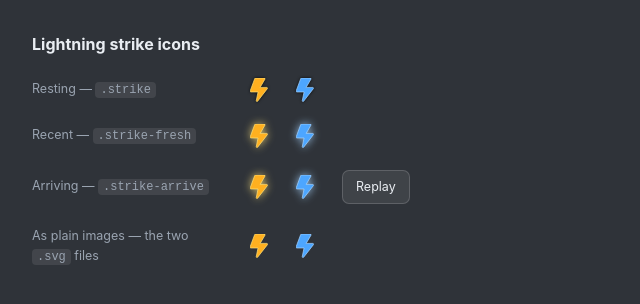
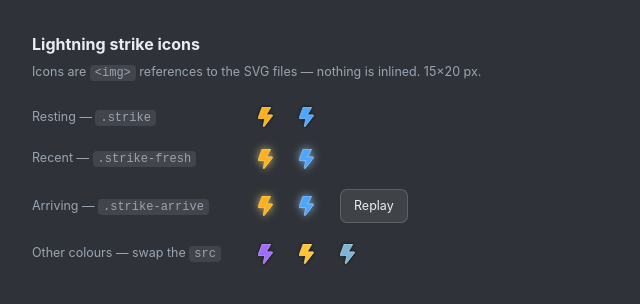
Before and after one commit to poporetto/lightning-map-prototype, a plain HTML site: page docs/strike-icons/index.html in a window 1280 px wide. Both pictures are taken after a click on the button "Replay". Shown: the whole page, without its empty margins (0-640 px from the left). Drawn offline with Linux system fonts and the light colour scheme.

Commit message:
Render strike icons as <img>, and size them 15x20
Icons are now <img> references to the files in strike-icons/ rather than inlined
SVG, across both the map and the standalone pack. Markers are 15x20, keeping the
artwork's 23:31 proportions.

CSS cannot reach the path inside an <img>, which costs two things and both are
handled rather than dropped:

- Recolouring means swapping the file, so there is one SVG per colour and the
  palette switcher repoints every src. Verified all three schemes swap both the
  markers and the legend swatches; the files are cached so it adds no requests.
- The white-hot flash is now a separate white layer clipped to the glyph
  silhouette by lightning-mask.svg, inside the same wrapper as the <img> so the
  drop animation carries both together.

The halo and shadow needed no change - drop-shadow follows an image's alpha, so
it still traces the bolt outline.

Also gives .strike-marker an explicit size: Leaflet sizes the outer icon from
iconSize, but the new absolutely-positioned glyph had no box to resolve against
and collapsed to 0x0.

Verified: 625 markers, no broken images, all 15x20; arrival rings still land
pixel-exact on each strike's coordinate for both types; 65 markers holding the
halo against 566 at rest.

Co-Authored-By: Claude Opus 5 <noreply@anthropic.com>

```diff
--- a/docs/strike-icons/index.html
+++ b/docs/strike-icons/index.html
@@ -8,9 +8,10 @@
 <style>
   body { margin:0; padding:32px; background:#2f3339; color:#e9edf2;
     font:14px/1.6 -apple-system, BlinkMacSystemFont, "Segoe UI", Inter, sans-serif; }
-  h1 { font-size:16px; margin:0 0 20px; }
-  .row { display:flex; align-items:center; gap:28px; margin-bottom:22px; }
-  .row .label { width:190px; color:#9aa4b1; font-size:12.5px; }
+  h1 { font-size:16px; margin:0 0 4px; }
+  p  { margin:0 0 24px; color:#9aa4b1; font-size:12.5px; }
+  .row { display:flex; align-items:center; gap:26px; margin-bottom:20px; }
+  .row .label { width:200px; color:#9aa4b1; font-size:12.5px; }
   button { background:rgba(255,255,255,.08); color:#e9edf2;
     border:1px solid rgba(255,255,255,.16); border-radius:7px;
     padding:6px 13px; font:inherit; font-size:12.5px; cursor:pointer; }
@@ -20,49 +21,46 @@
 <body>
 
 <h1>Lightning strike icons</h1>
+<p>Icons are <code>&lt;img&gt;</code> references to the SVG files — nothing is inlined. 15&times;20&nbsp;px.</p>
 
 <div class="row">
   <span class="label">Resting — <code>.strike</code></span>
-  <span class="strike strike-orange"><svg viewBox="0 0 23 31"><path/></svg></span>
-  <span class="strike strike-blue"><svg viewBox="0 0 23 31"><path/></svg></span>
+  <span class="strike strike-orange"><span class="strike-glyph"><img src="lightning-orange.svg" alt="Cloud-to-ground strike"></span></span>
+  <span class="strike strike-blue"><span class="strike-glyph"><img src="lightning-blue.svg" alt="Intra-cloud strike"></span></span>
 </div>
 
 <div class="row">
   <span class="label">Recent — <code>.strike-fresh</code></span>
-  <span class="strike strike-orange strike-fresh"><svg viewBox="0 0 23 31"><path/></svg></span>
-  <span class="strike strike-blue strike-fresh"><svg viewBox="0 0 23 31"><path/></svg></span>
+  <span class="strike strike-orange strike-fresh"><span class="strike-glyph"><img src="lightning-orange.svg" alt=""></span></span>
+  <span class="strike strike-blue strike-fresh"><span class="strike-glyph"><img src="lightning-blue.svg" alt=""></span></span>
 </div>
 
 <div class="row">
   <span class="label">Arriving — <code>.strike-arrive</code></span>
-  <span class="strike strike-orange" id="a"><span class="strike-ring"></span><svg viewBox="0 0 23 31"><path/></svg></span>
-  <span class="strike strike-blue" id="b"><span class="strike-ring"></span><svg viewBox="0 0 23 31"><path/></svg></span>
+  <span class="strike strike-orange" id="a"><span class="strike-ring"></span><span class="strike-glyph"><img src="lightning-orange.svg" alt=""></span></span>
+  <span class="strike strike-blue" id="b"><span class="strike-ring"></span><span class="strike-glyph"><img src="lightning-blue.svg" alt=""></span></span>
   <button id="play">Replay</button>
 </div>
 
 <div class="row">
-  <span class="label">As plain images — the two <code>.svg</code> files</span>
-  <img src="lightning-orange.svg" alt="Cloud-to-ground strike" width="18">
-  <img src="lightning-blue.svg" alt="Intra-cloud strike" width="18">
+  <span class="label">Other colours — swap the <code>src</code></span>
+  <span class="strike strike-purple"><span class="strike-glyph"><img src="lightning-purple.svg" alt="Intra-cloud strike, purple"></span></span>
+  <span class="strike strike-amber"><span class="strike-glyph"><img src="lightning-amber.svg" alt="Cloud-to-ground strike, amber"></span></span>
+  <span class="strike strike-steel"><span class="strike-glyph"><img src="lightning-steel.svg" alt="Intra-cloud strike, steel"></span></span>
 </div>
 
 <script>
-/* One shared path, filled into every inline <svg> on the page. Inline is what
-   lets the CSS animate the fill for the white-hot flash. */
-const D = 'M18.3193 0H6.95469C6.5366 0 6.16264 0.260099 6.01717 0.652067L0.0632346 16.6952C-0.179191 17.3484 0.303992 18.0431 1.00075 18.0431H10.277L7.94665 29.2503C7.73063 30.2892 9.06821 30.905 9.717 30.0653L22.3178 13.7581C22.8257 13.1008 22.3572 12.1466 21.5265 12.1466H12.9558L19.1824 1.50502C19.5725 0.838366 19.0917 0 18.3193 0Z';
-document.querySelectorAll('.strike svg path').forEach(p => p.setAttribute('d', D));
-
 /* Add .strike-arrive to animate; remove it on animationend and the icon settles
    into whatever state it is left in. */
 function arrive(el) {
-  el.classList.remove('strike-arrive');
-  void el.offsetWidth;                       // restart the animation
+  el.classList.remove('strike-arrive', 'strike-fresh');
+  void el.offsetWidth;                        // restart the animation
   el.classList.add('strike-arrive');
   el.addEventListener('animationend', function done(ev) {
     if (ev.animationName !== 'strike-bloom') return;
     el.removeEventListener('animationend', done);
     el.classList.remove('strike-arrive');
-    el.classList.add('strike-fresh');         // hand over to the static halo
+    el.classList.add('strike-fresh');          // hand over to the static halo
   });
 }
 const play = () => ['a', 'b'].forEach(id => arrive(document.getElementById(id)));
--- a/docs/strike-icons/strike-icons.css
+++ b/docs/strike-icons/strike-icons.css
@@ -1,34 +1,42 @@
 /* ============================================================================
    Lightning strike icons — standalone styling
    ----------------------------------------------------------------------------
-   Self-contained: no build step, no dependencies, nothing outside this file.
+   Self-contained: no build step, no dependencies, nothing outside this folder.
 
    Markup, per strike:
 
      <span class="strike strike-orange">
        <span class="strike-ring"></span>
-       <svg viewBox="0 0 23 31"><path d="…"/></svg>
+       <span class="strike-glyph"><img src="lightning-orange.svg" alt=""></span>
      </span>
 
-   Add classes to change state:
-     .strike-fresh    static halo   — hold it while the strike is recent
-     .strike-arrive   arrival       — add once on arrival, remove on animationend
+   State classes:
+     .strike-fresh    static halo — hold it while the strike is recent
+     .strike-arrive   arrival     — add once, remove on animationend
 
-   The <svg> must be INLINE in the HTML, not an <img src="lightning-orange.svg">.
-   The white-hot flash animates the path's fill, and CSS cannot reach inside an
-   image. The two .svg files in this folder have their colours baked in for use
-   as plain images where no animation is needed.
+   ---- Why the extra .strike-glyph wrapper ----
+   The icon is an <img>, so CSS cannot reach the path inside it: fill and stroke
+   are fixed by the file. Two things fall out of that.
+
+   1. The white-hot arrival flash is painted as a separate white layer on top,
+      masked to the glyph's silhouette by lightning-mask.svg. It has to sit
+      inside the same wrapper as the <img> so the drop animation moves both
+      together.
+   2. Recolouring means swapping the file. Change the <img src> — there is one
+      SVG per colour in this folder.
+
+   The halo and shadow are drop-shadow filters, which DO work on an <img>
+   because they follow its alpha channel.
    ========================================================================= */
 
 .strike {
-  /* Palette. Override these on .strike (or any ancestor) for other colours. */
-  --c:     #ffb020;                    /* body   */
-  --c2:    #ffe27a;                    /* rim    */
-  --halo:  rgba(255, 226, 122, .8);    /* glow while fresh */
+  /* Rim and halo only. The body colour lives in the SVG file itself. */
+  --c2:   #ffe27a;                     /* ring stroke      */
+  --halo: rgba(255, 226, 122, .8);     /* glow while fresh */
 
-  /* 23:31 is the artwork's aspect ratio — keep it or the glyph letterboxes. */
-  --w: 18px;
-  --h: 24px;
+  /* 23:31 is the artwork's aspect ratio — 15x20 keeps it, near enough. */
+  --w: 15px;
+  --h: 20px;
 
   position: relative;
   display: inline-block;
@@ -36,31 +44,42 @@
   height: var(--h);
 }
 
-.strike-orange { --c: #ffb020; --c2: #ffe27a; --halo: rgba(255, 226, 122, .8); }
-.strike-blue   { --c: #4da6ff; --c2: #a8d5ff; --halo: rgba(168, 213, 255, .8); }
+.strike-orange { --c2: #ffe27a; --halo: rgba(255, 226, 122, .8); }
+.strike-blue   { --c2: #a8d5ff; --halo: rgba(168, 213, 255, .8); }
+.strike-purple { --c2: #d7bcff; --halo: rgba(215, 188, 255, .8); }
+.strike-amber  { --c2: #fff0b8; --halo: rgba(255, 240, 184, .9); }
+.strike-steel  { --c2: #cfe4f2; --halo: rgba(207, 228, 242, .7); }
 
-.strike svg {
-  width: 100%; height: 100%; display: block;
+.strike-glyph {
+  position: absolute; inset: 0;
   filter: drop-shadow(0 0 1.5px rgba(0, 0, 0, .85));
   /* Eases every handover between arrival, halo and rest so none of them pops. */
   transition: filter .45s ease-out;
 }
-.strike svg path {
-  fill: var(--c); stroke: var(--c2); stroke-width: .9;
-  stroke-linejoin: round; stroke-linecap: round;
+.strike-glyph img { width: 100%; height: 100%; display: block; }
+
+/* The white flash. A solid white layer clipped to the glyph's silhouette, since
+   the <img>'s own colours cannot be animated. Lives inside .strike-glyph so the
+   drop animation carries it along with the icon. */
+.strike-glyph::after {
+  content: ""; position: absolute; inset: 0;
+  background: #fff; opacity: 0; pointer-events: none;
+  -webkit-mask: url(lightning-mask.svg) center / contain no-repeat;
+          mask: url(lightning-mask.svg) center / contain no-repeat;
 }
 
 /* Scale from the point the strike actually hits, so it holds still while the
-   glyph grows. Orange is a ground strike, so it is anchored at the bolt tip. */
-.strike-orange svg { transform-origin: 50% 100%; }
-.strike-blue   svg { transform-origin: 50% 50%; }
+   glyph grows. Orange and amber are ground strikes, anchored at the bolt tip. */
+.strike-glyph { transform-origin: 50% 50%; }
+.strike-orange .strike-glyph,
+.strike-amber  .strike-glyph { transform-origin: 50% 100%; }
 
 /* ---------------------------------------------------------------------------
    The state — held, unanimated, while a strike is recent.
    Opacity alone cannot express recency: if you fade strikes by age, the top of
    that ramp is flat, so the newest and the nearly-expired look identical.
    ------------------------------------------------------------------------ */
-.strike-fresh svg { filter: drop-shadow(0 0 4px var(--halo)); }
+.strike-fresh .strike-glyph { filter: drop-shadow(0 0 4px var(--halo)); }
 
 /* ---------------------------------------------------------------------------
    The moment — fires once, on arrival. About 2.9s end to end.
@@ -71,26 +90,27 @@
 /* The ring expands from the strike point, so it is anchored to the bolt tip for
    ground strikes and to the centre for cloud strikes: a ground strike terminates
    on the ground, an intra-cloud discharge does not. That assumes the two are
-   positioned the way the map positions them — tip on the coordinate for orange,
-   glyph centre on the coordinate for blue. Laid out side by side on a shared
+   positioned the way a map positions them — tip on the coordinate for ground,
+   glyph centre on the coordinate for cloud. Laid out side by side on a shared
    baseline instead, the two rings will sit at visibly different heights. */
 .strike-ring {
-  position: absolute; left: 50%; top: 100%;
+  position: absolute; left: 50%; top: 50%;
   width: 12px; height: 12px; margin: -6px 0 0 -6px;
   border-radius: 50%; border: 2px solid var(--c2);
   opacity: 0; pointer-events: none;
 }
-.strike-blue .strike-ring { top: 50%; }
+.strike-orange .strike-ring,
+.strike-amber  .strike-ring { top: 100%; }
 
-/* The drop rides on the <svg>, not the wrapper, so the ring stays pinned to the
-   strike point instead of being dragged down with the glyph. Two animations on
-   one element is fine — they touch different properties. */
-.strike-arrive svg {
+/* The drop rides on .strike-glyph, not the outer wrapper, so the ring stays
+   pinned to the strike point instead of being dragged down with the icon. Two
+   animations on one element is fine — they touch different properties. */
+.strike-arrive .strike-glyph {
   animation: strike-drop 1.0s cubic-bezier(.22, 1, .36, 1) both,
              strike-bloom 2.9s ease-out both;
 }
+.strike-arrive .strike-glyph::after { animation: strike-flash 2.4s ease-out both; }
 .strike-arrive .strike-ring { animation: strike-shock 2.9s cubic-bezier(.15, .7, .3, 1) both; }
-.strike-arrive svg path     { animation: strike-cool 2.4s ease-out both; }
 
 /* Falls a few pixels into place as it lands — enough to read as downward
    motion, not so much that it looks like the marker is in the wrong spot. */
@@ -100,13 +120,13 @@
   55%  { transform: translateY(0) scale(1.06); }
   100% { transform: translateY(0) scale(1); opacity: 1; }
 }
+@keyframes strike-flash {
+  0%, 24% { opacity: 1; }
+  100%    { opacity: 0; }
+}
 @keyframes strike-shock {
   0%   { transform: scale(.4); opacity: .95; border-width: 2px; }
   100% { transform: scale(6); opacity: 0; border-width: .5px; }
-}
-@keyframes strike-cool {
-  0%, 24% { fill: #fff; stroke: #fff; }
-  100%    { fill: var(--c); stroke: var(--c2); }
 }
 @keyframes strike-bloom {
   0%        { filter: drop-shadow(0 0 10px rgba(255, 255, 255, 1)); }
@@ -116,9 +136,10 @@
 
 /* No arrival animation, but the halo still applies — it is state, not motion. */
 @media (prefers-reduced-motion: reduce) {
-  .strike-arrive svg,
-  .strike-arrive svg path,
+  .strike-arrive .strike-glyph,
+  .strike-arrive .strike-glyph::after,
   .strike-arrive .strike-ring { animation: none; }
-  .strike-arrive svg { transform: none; opacity: 1; }
+  .strike-arrive .strike-glyph { transform: none; opacity: 1; }
+  .strike-arrive .strike-glyph::after { opacity: 0; }
   .strike-arrive .strike-ring { display: none; }
 }
--- a/docs/styles.css
+++ b/docs/styles.css
@@ -126,7 +126,7 @@ html, body {
 .legend-item { display: flex; align-items: center; gap: 9px; font-size: 12.5px; margin-bottom: 7px; }
 .legend-item em { font-style: normal; color: var(--muted); font-variant-numeric: tabular-nums; }
 .legend-icon { width: 16px; height: 16px; display: inline-flex; }
-.legend-icon .strike-marker { width: 100%; height: 100%; display: block; }
+.legend-icon img { width: 100%; height: 100%; display: block; }
 
 .age-ramp { display: flex; gap: 4px; }
 .age-ramp + .age-ramp { margin-top: 4px; }
@@ -204,24 +204,48 @@ html, body {
   padding: 4px 6px; font: inherit; font-size: 12px; cursor: pointer;
 }
 
-/* ---------- strike markers ---------- */
-.strike-marker { position: relative; will-change: opacity, transform; }
-.strike-marker svg {
-  width: 100%; height: 100%; display: block;
+/* ---------- strike markers ----------
+   The glyph is an <img> pointing at a file in strike-icons/, so CSS cannot
+   reach the path inside it — fill and stroke are fixed by the file. Two
+   consequences: the white arrival flash is a separate white layer masked to the
+   glyph silhouette, and switching palette means swapping the img src (app.js
+   does that). The halo and shadow are drop-shadow filters, which do work on an
+   <img> because they follow its alpha. ---- */
+/* Leaflet sizes the outer .strike-icon from iconSize; this fills it, so the
+   absolutely-positioned glyph below has a box to resolve inset: 0 against. */
+.strike-marker { position: relative; width: 100%; height: 100%; will-change: opacity; }
+.strike-cg { --c2: var(--cg-hi); --halo: var(--cg-halo); }
+.strike-ic { --c2: var(--ic-hi); --halo: var(--ic-halo); }
+
+.strike-glyph {
+  position: absolute; inset: 0;
   filter: drop-shadow(0 0 1.5px rgba(0, 0, 0, .85));
   /* Softens every handover between the arrival, the halo and the resting
      shadow, so none of the three swaps reads as a pop. */
   transition: filter .45s ease-out;
+  will-change: transform, filter;
 }
-.strike-marker svg path {
-  fill: var(--c); stroke: var(--c2); stroke-width: .9;
-  stroke-linejoin: round; stroke-linecap: round;
+.strike-glyph img { width: 100%; height: 100%; display: block; }
+
+/* The white flash: a solid white layer clipped to the glyph's silhouette, since
+   the img's own colours cannot be animated. Inside .strike-glyph so the drop
+   animation carries it along with the icon. */
+.strike-glyph::after {
+  content: ""; position: absolute; inset: 0;
+  background: #fff; opacity: 0; pointer-events: none;
+  -webkit-mask: url(strike-icons/lightning-mask.svg) center / contain no-repeat;
+          mask: url(strike-icons/lightning-mask.svg) center / contain no-repeat;
 }
-.strike-cg { --c: var(--cg); --c2: var(--cg-hi); --halo: var(--cg-halo); }
-.strike-ic { --c: var(--ic); --c2: var(--ic-hi); --halo: var(--ic-halo); }
+
+/* Scale from the point the strike actually hits, so it stays put while the
+   glyph grows: the tip for cloud-to-ground, the centre for intra-cloud. */
+.strike-cg .strike-glyph { transform-origin: 50% 100%; }
+.strike-ic .strike-glyph { transform-origin: 50% 50%; }
 
 /* The shockwave ring expands from the strike point itself, so it is anchored to
-   the bolt tip for cloud-to-ground and to the centre for intra-cloud. */
+   the bolt tip for cloud-to-ground and to the centre for intra-cloud. Each type
+   is positioned on its coordinate differently, so both rings end up centred on
+   the strike. */
 .strike-ring {
   position: absolute; left: 50%; top: 100%;
   width: 12px; height: 12px; margin: -6px 0 0 -6px;
@@ -232,20 +256,12 @@ html, body {
 
 /* ---- the moment ----
    Fires once, on strikes landing at the newest timestamp. ---- */
-/* The drop rides on the <svg>, not the wrapper, so the ring below stays pinned
-   to the strike point instead of being dragged down with the glyph. Two
-   animations on one element is fine here — they touch different properties. */
-.strike-arrive svg {
+.strike-arrive .strike-glyph {
   animation: strike-drop 1.0s cubic-bezier(.22, 1, .36, 1) both,
              strike-bloom 2.9s ease-out both;
 }
+.strike-arrive .strike-glyph::after { animation: strike-flash 2.4s ease-out both; }
 .strike-arrive .strike-ring { animation: strike-shock 2.9s cubic-bezier(.15, .7, .3, 1) both; }
-.strike-arrive svg path     { animation: strike-cool 2.4s ease-out both; }
-
-/* Scale from the point the strike actually hits, so it stays put while the
-   glyph grows: the tip for cloud-to-ground, the centre for intra-cloud. */
-.strike-cg svg { transform-origin: 50% 100%; }
-.strike-ic svg { transform-origin: 50% 50%; }
 
 /* Falls a few pixels into place as it lands — enough to read as downward
    motion, not so much that it looks like the marker is in the wrong spot. */
@@ -255,13 +271,13 @@ html, body {
   55%  { transform: translateY(0) scale(1.06); }
   100% { transform: translateY(0) scale(1); opacity: 1; }
 }
+@keyframes strike-flash {
+  0%, 24% { opacity: 1; }
+  100%    { opacity: 0; }
+}
 @keyframes strike-shock {
   0%   { transform: scale(.4); opacity: .95; border-width: 2px; }
   100% { transform: scale(6); opacity: 0; border-width: .5px; }
-}
-@keyframes strike-cool {
-  0%, 24% { fill: #fff; stroke: #fff; }
-  100%    { fill: var(--c); stroke: var(--c2); }
 }
 /* Settles onto the same halo the state below holds, so when the class is
    dropped a still-fresh strike carries straight on unchanged. */
@@ -277,14 +293,15 @@ html, body {
    opacity ramp cannot carry this on its own: it sits flat at 100% across the
    whole 0-5 minute band, which leaves a 10-second-old strike and a 5-minute-old
    one pixel-identical. See halo-vs-opacity.html. ---- */
-.strike-fresh svg { filter: drop-shadow(0 0 4px var(--halo)); }
+.strike-fresh .strike-glyph { filter: drop-shadow(0 0 4px var(--halo)); }
 
 /* No arrival animation, but the halo still applies — it is state, not motion. */
 @media (prefers-reduced-motion: reduce) {
-  .strike-arrive svg,
-  .strike-arrive svg path,
+  .strike-arrive .strike-glyph,
+  .strike-arrive .strike-glyph::after,
   .strike-arrive .strike-ring { animation: none; }
-  .strike-arrive svg { transform: none; opacity: 1; }
+  .strike-arrive .strike-glyph { transform: none; opacity: 1; }
+  .strike-arrive .strike-glyph::after { opacity: 0; }
   .strike-arrive .strike-ring { display: none; }
 }
 
```
Also changed, not shown: docs/app.js (+38 -15 lines), docs/strike-icons/lightning-amber.svg (added), docs/strike-icons/lightning-mask.svg (added), docs/strike-icons/lightning-purple.svg (added), docs/strike-icons/lightning-steel.svg (added), 1 other file.
